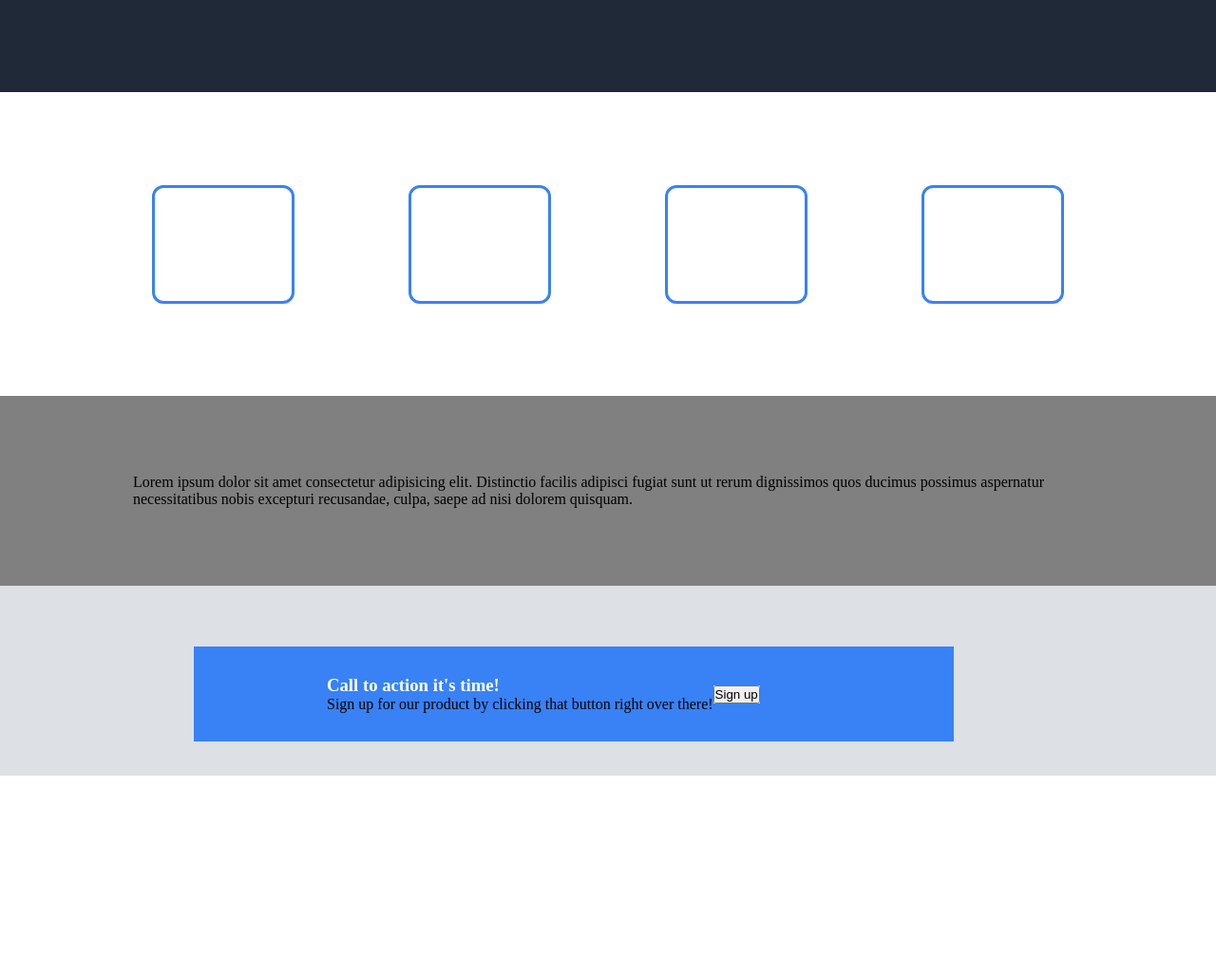
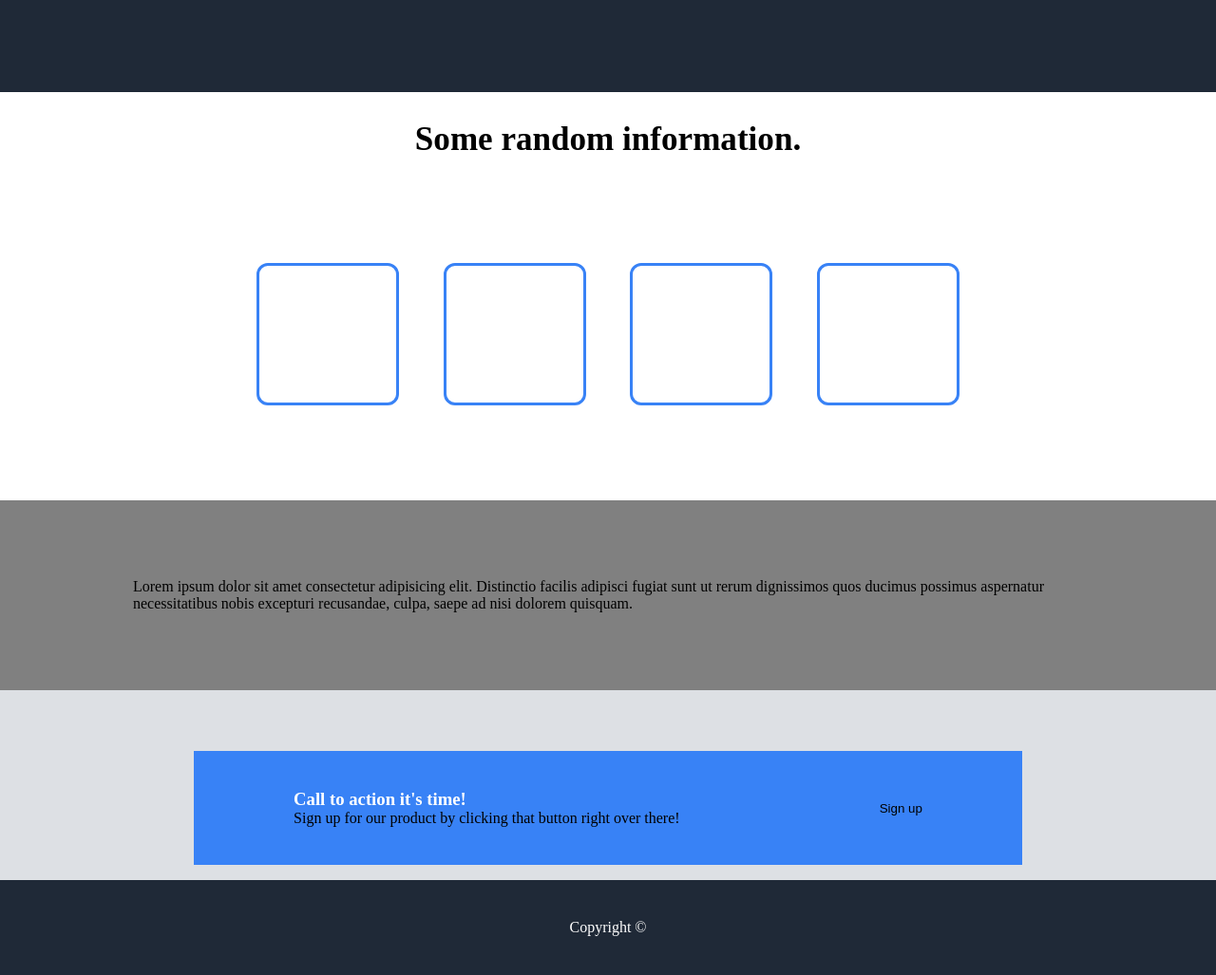
Before and after one commit to akxhit-kakkoth/IT-Shalaa, a plain HTML site: page index.html in a window 1280 px wide. Shown: the part 483-1510 px from the top of the page at 95% size. Before the commit the page ends 1300 px from the top, so only its background shows below. Drawn offline with Linux system fonts and the light colour scheme.

Commit message:
second commit

```diff
--- a/index.html
+++ b/index.html
@@ -29,6 +29,10 @@
   </div>
 
 <!-- info secction -->
+ <div class="h3">
+   <h3>Some random information.</h3>
+  </div>
+
   <div class="container">
     <div class="item"></div>
 
@@ -58,5 +62,10 @@
 
  </div>
 
+
+ <div class="footer">
+  <p>Copyright &copy</p>
+</div>
+
 </body>
 </html>
--- a/style.css
+++ b/style.css
@@ -71,16 +71,30 @@ background-color: #1f2937;
 }
 /* ----hero end------ */
 /* ----info ---- */
+.h3{
+    margin: 10px;
+    height: 60px;
+    display:flex;
+    flex-direction: row;
+    justify-content:center ;
+    align-items: flex-end;
+    font-size: 30px;
+        /* padding: 0px 250px; */
+
+
+}
+
+
 .container{
     border: red;
     display: flex;
     justify-content: space-between;
     align-items: center;
-    padding: 0px 140px;
-    height: 320px;
+    padding: 0px 250px;
+    height: 350px;
 }
 .item{
-    height: 125px;
+    height: 150px;
     width: 150px;
     margin: 20px;
     border-radius: 12px;
@@ -106,7 +120,7 @@ background-color: #1f2937;
 /* ends */
 .sec-last{
     padding: 0px 140px;
-    justify-content: space-between;
+    /* justify-content: space-between; */
     /* align-items: center; */
     display: flex;
     background-color: #dde0e4;
@@ -114,20 +128,36 @@ background-color: #1f2937;
     height: 200px;
 }
 .action{
-    height: 100px;
-    width: 100vh;
-    padding: 0px 140px;
+    height: 120px;
+    width: 300vh;
+    flex-direction: row;
+    justify-content: space-around;
     background-color: #3882f6;
     align-items: center;
     margin: 8vh;
     display: flex;
+
 }
 .test-col h3{
     background-color: transparent;
     color: white;
     font-weight: bold;
 }
-.sign{
-    background-color: yellow;
+.btn{
+    background-color: transparent;
+    border: #e7e9e5;
 }
 /* button */
+
+
+.footer{
+    display:flex;
+    background-color: #1f2937;
+    height: 100px;
+    justify-content: center;
+    align-items:center;
+}
+
+.footer p{
+    color: white;
+}
```
